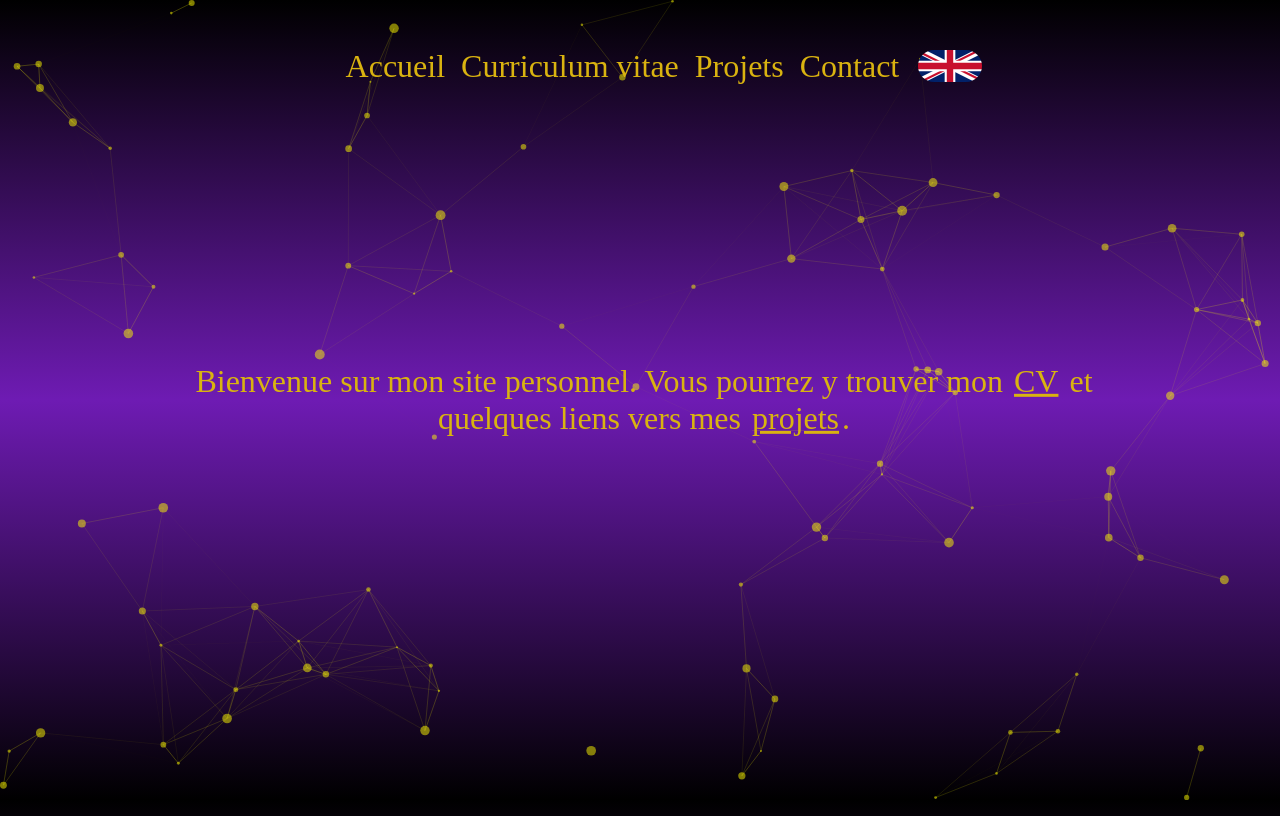
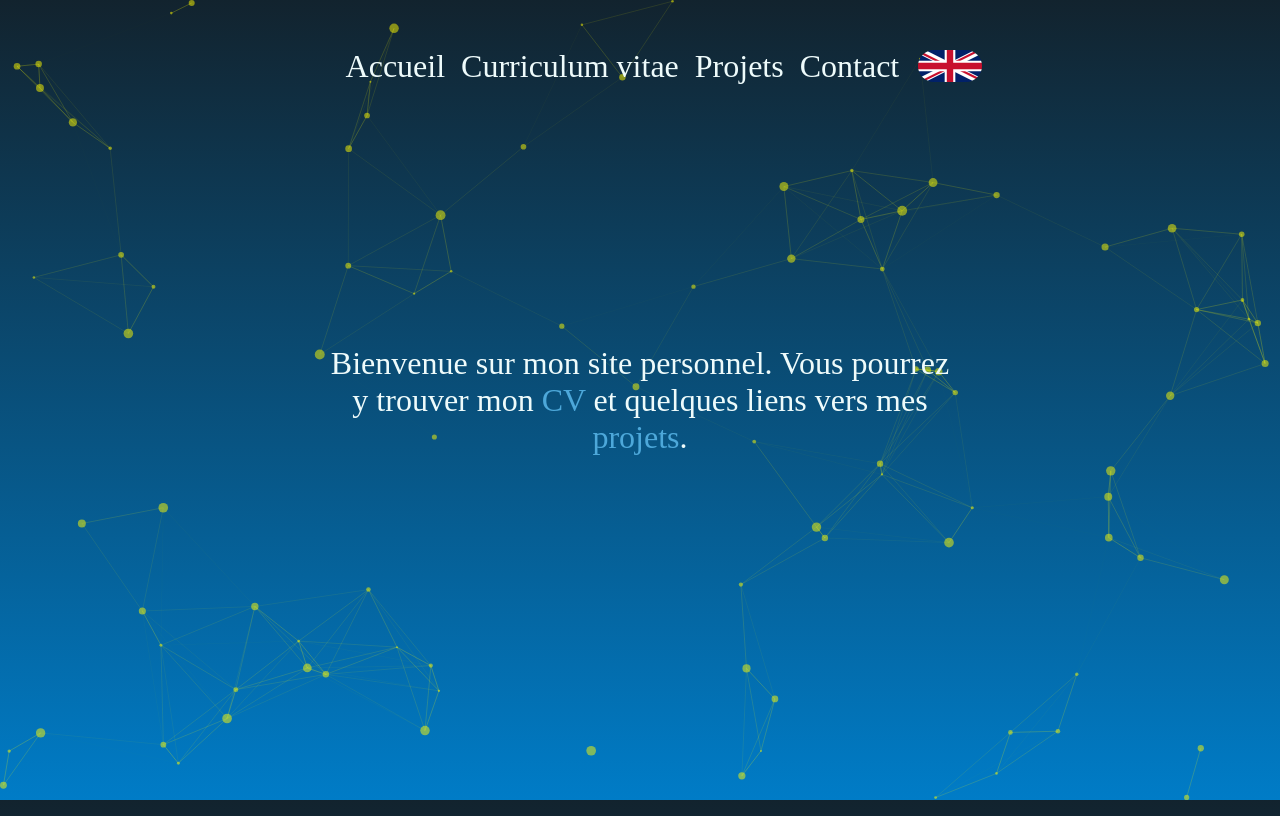
Before and after one commit to vivienDem/site-perso, a React (Create React App) app: page / in a window 1280 px wide. Built offline with nearby package versions, Linux system fonts and the light colour scheme; a web font is replaced by a local one.

Commit message:
Changements visuels

```diff
--- a/src/components/Projects/Project.js
+++ b/src/components/Projects/Project.js
@@ -40,13 +40,13 @@ class Project extends Component {
                 <p className="author">
                   {authors.length < 2 ? authorsText[this.props.getLanguage()]["singular"] : authorsText[this.props.getLanguage()]["plural"]} :
                 </p>
-                {authors.map((author) => (
-                  <p className="author" key={author}>{author}</p>
-                ))}
+                {authors.map((author) => {
+                  return <p className="author" key={author}>{author}</p>
+                })}
               </div>
 
               <div className="text">
-                <p>{info[this.props.getLanguage()]}</p>
+                {info[this.props.getLanguage()]}
               </div>
 
               <div className="sourceCode">
--- a/src/styles/_settings.scss
+++ b/src/styles/_settings.scss
@@ -4,14 +4,14 @@ $font-1: "Nova Round", cursive;
 $font-2: "Dosis", sans-serif;
 $font-3: "Josefin Sans", serif;
 
-$color-1: black;
-$color-2: rgb(110, 27, 179);
-$color-3: #d9b310;
-$color-4: #ffd000;
-$color-5: #771ace;
+$color-1: #12232e;
+$color-2: #007cc7;
+$color-3: #eefbfb;
+$color-4: #203647;
+$color-5: #4da8da;
 
-$gradient-1: linear-gradient($color-1, $color-2, $color-1);
-$gradient-2: linear-gradient(30deg, $color-1, $color-5);
+$gradient-1: linear-gradient($color-1, $color-2);
+$gradient-2: linear-gradient(110deg, $color-5, $color-1);
 
 $breakpointMega: 1200px;
 $breakpointLarge: 1024px;
--- a/src/styles/components/Text/_section.scss
+++ b/src/styles/components/Text/_section.scss
@@ -2,7 +2,7 @@
   @include verticalCenter;
 
   .Collapsible {
-    width: 70%;
+    width: 100%;
     padding-bottom: 1%;
   }
 
@@ -51,4 +51,10 @@
       }
     }
   }
+
+  @media screen and (min-width: $breakpointMed) {
+    .Collapsible {
+      width: 70%;
+    }
+  }
 }
--- a/src/styles/components/_navigation.scss
+++ b/src/styles/components/_navigation.scss
@@ -1,7 +1,7 @@
 .navigation {
   .menu {
     position: absolute;
-    color: $color-4;
+    color: $color-3;
     background-color: transparent;
     border: none;
     display: inline-block;
--- a/src/styles/pages/_home.scss
+++ b/src/styles/pages/_home.scss
@@ -1,20 +1,16 @@
 .homePage {
-
   .text {
     text-align: center;
     font-size: x-large;
     margin: 0;
     position: absolute;
     top: 50%;
-    transform: translateY(-50%);
-
-    p {
-      padding: 10%;
-    }
+    transform: translate(-50%, -50%);
+    left: 50%;
 
     a {
-      padding: 0.3%;
-      color: $color-3;
+      text-decoration: none;
+      color: $color-5;
     }
   }
 
--- a/src/styles/pages/_projects.scss
+++ b/src/styles/pages/_projects.scss
@@ -92,7 +92,7 @@
     justify-content: center;
 
     .project {
-      background: $gradient-2;
+      background: $color-2;
       border-radius: $borderRadius;
       margin: 0.5rem;
       text-align: center;
@@ -191,9 +191,7 @@
 
       h3 {
         grid-area: title;
-        text-align: left;
-        color: $color-3;
-        font-size: 1.5rem;
+        color: $color-4;
       }
 
       .infoButton {
```
